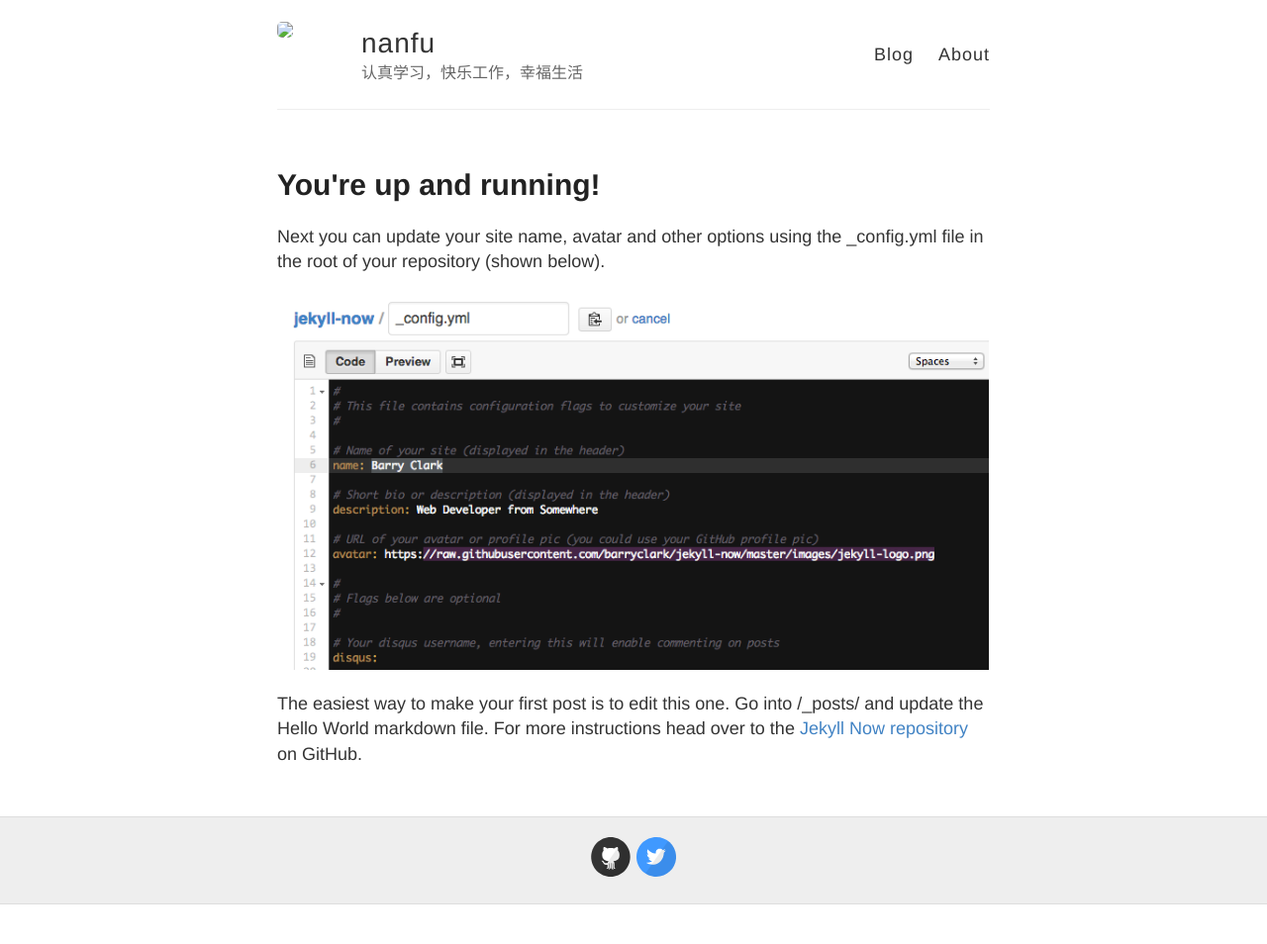
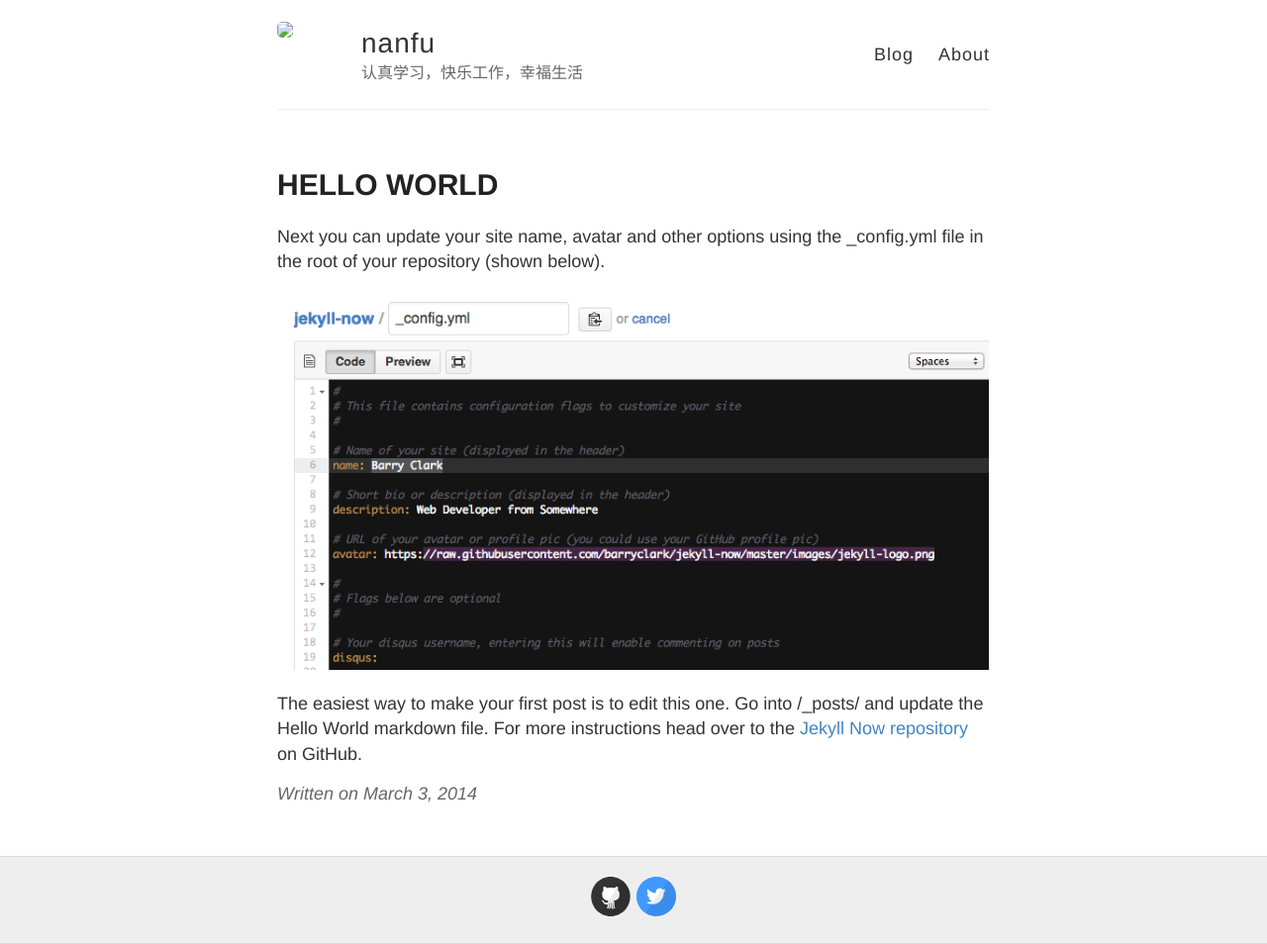
Before and after one commit to nanfu/nanfu.github.io, a Jekyll site: the page built from _posts/2014-3-3-Hello-World.md, in a window 1280 px wide. Shown: the whole page at 99% size. Built offline with Jekyll 4.4.1, drawn with Linux system fonts in a browser that asks for light colours; before the commit the page ends 914 px from its top, so only the background shows below that.

Commit message:
Update 2014-3-3-Hello-World.md

```diff
--- a/_posts/2014-3-3-Hello-World.md
+++ b/_posts/2014-3-3-Hello-World.md
@@ -1,6 +1,7 @@
 ---
-layout: page
-title: You're up and running!
+layout: post
+title: HELLO WORLD
+category: START
 ---
 
 Next you can update your site name, avatar and other options using the _config.yml file in the root of your repository (shown below).
```
